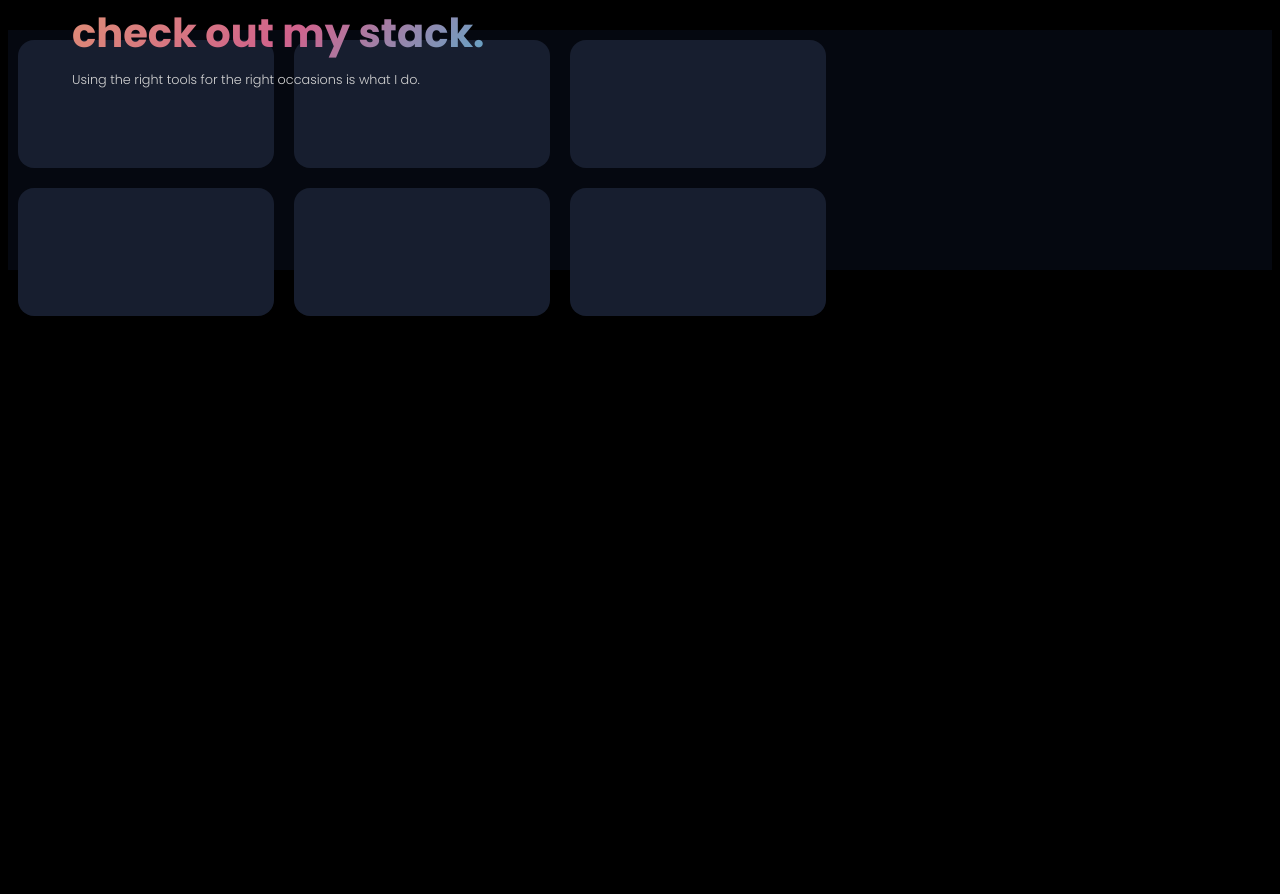
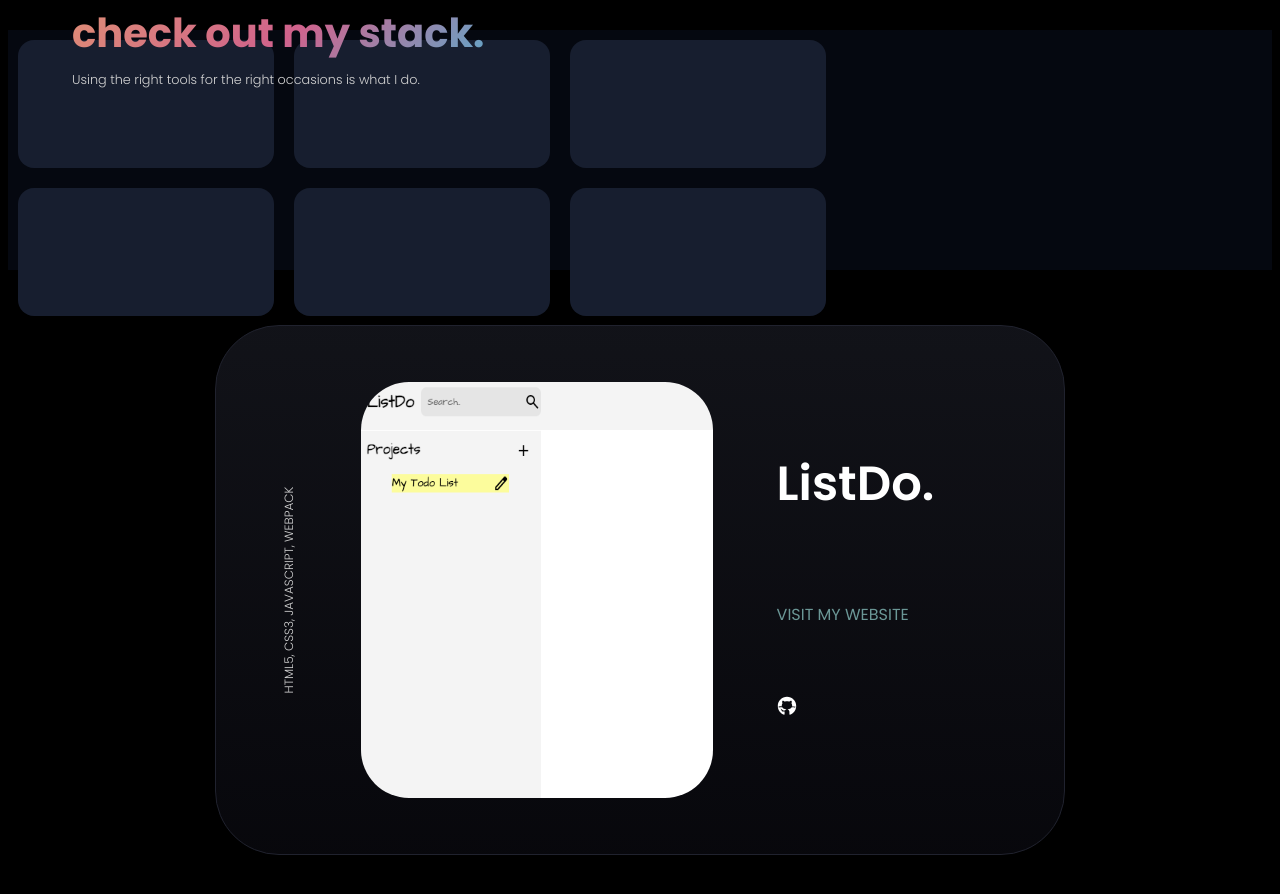
Before and after one commit to tdematos/Portfolio-Website, a website: page index.html in a window 1280 px wide. Shown: the part 778-1672 px from the top of the page. Before the commit the page ends 1104 px from the top, so only its background shows below. Drawn offline with Linux system fonts and the light colour scheme.

Commit message:
Creating project card and section for website

```diff
--- a/index.html
+++ b/index.html
@@ -196,7 +196,51 @@
         </div>
       </section>
 
-      <section class="projects"></section>
+      <section class="project-section">
+        <div class="project-card">
+          <h3 class="project-stack">HTML5, CSS3, JAVASCRIPT, WEBPACK</h3>
+          <img
+            class="project-img"
+            src="./assets/Screenshot 2024-01-03 at 10.07.18 PM.png"
+            alt=""
+          />
+          <div class="project-info">
+            <h3 class="project-title">ListDo.</h3>
+            <a class="website-link" href="">VISIT MY WEBSITE</a>
+            <div class="linked-icons"></div>
+            <svg
+              xmlns="http://www.w3.org/2000/svg"
+              x="0px"
+              y="0px"
+              width="20"
+              viewBox="0,0,256,256"
+            >
+              <g
+                fill="#ffffff"
+                fill-rule="nonzero"
+                stroke="none"
+                stroke-width="1"
+                stroke-linecap="butt"
+                stroke-linejoin="miter"
+                stroke-miterlimit="10"
+                stroke-dasharray=""
+                stroke-dashoffset="0"
+                font-family="none"
+                font-weight="none"
+                font-size="none"
+                text-anchor="none"
+                style="mix-blend-mode: normal"
+              >
+                <g transform="scale(5.12,5.12)">
+                  <path
+                    d="M17.791,46.836c0.711,-0.306 1.209,-1.013 1.209,-1.836v-5.4c0,-0.197 0.016,-0.402 0.041,-0.61c-0.014,0.004 -0.027,0.007 -0.041,0.01c0,0 -3,0 -3.6,0c-1.5,0 -2.8,-0.6 -3.4,-1.8c-0.7,-1.3 -1,-3.5 -2.8,-4.7c-0.3,-0.2 -0.1,-0.5 0.5,-0.5c0.6,0.1 1.9,0.9 2.7,2c0.9,1.1 1.8,2 3.4,2c2.487,0 3.82,-0.125 4.622,-0.555c0.934,-1.389 2.227,-2.445 3.578,-2.445v-0.025c-5.668,-0.182 -9.289,-2.066 -10.975,-4.975c-3.665,0.042 -6.856,0.405 -8.677,0.707c-0.058,-0.327 -0.108,-0.656 -0.151,-0.987c1.797,-0.296 4.843,-0.647 8.345,-0.714c-0.112,-0.276 -0.209,-0.559 -0.291,-0.849c-3.511,-0.178 -6.541,-0.039 -8.187,0.097c-0.02,-0.332 -0.047,-0.663 -0.051,-0.999c1.649,-0.135 4.597,-0.27 8.018,-0.111c-0.079,-0.5 -0.13,-1.011 -0.13,-1.543c0,-1.7 0.6,-3.5 1.7,-5c-0.5,-1.7 -1.2,-5.3 0.2,-6.6c2.7,0 4.6,1.3 5.5,2.1c1.699,-0.701 3.599,-1.101 5.699,-1.101c2.1,0 4,0.4 5.6,1.1c0.9,-0.8 2.8,-2.1 5.5,-2.1c1.5,1.4 0.7,5 0.2,6.6c1.1,1.5 1.7,3.2 1.6,5c0,0.484 -0.045,0.951 -0.11,1.409c3.499,-0.172 6.527,-0.034 8.204,0.102c-0.002,0.337 -0.033,0.666 -0.051,0.999c-1.671,-0.138 -4.775,-0.28 -8.359,-0.089c-0.089,0.336 -0.197,0.663 -0.325,0.98c3.546,0.046 6.665,0.389 8.548,0.689c-0.043,0.332 -0.093,0.661 -0.151,0.987c-1.912,-0.306 -5.171,-0.664 -8.879,-0.682c-1.665,2.878 -5.22,4.755 -10.777,4.974v0.031c2.6,0 5,3.9 5,6.6v5.4c0,0.823 0.498,1.53 1.209,1.836c9.161,-3.032 15.791,-11.672 15.791,-21.836c0,-12.682 -10.317,-23 -23,-23c-12.683,0 -23,10.318 -23,23c0,10.164 6.63,18.804 15.791,21.836z"
+                  ></path>
+                </g>
+              </g>
+            </svg>
+          </div>
+        </div>
+      </section>
 
       <section class="contact-me"></section>
 
--- /dev/null
+++ b/sass/_projects.scss
@@ -0,0 +1,64 @@
+.project-section {
+  height: 80vh;
+  display: flex;
+  flex-direction: column;
+  justify-content: center;
+  align-items: center;
+}
+
+.project-card {
+  display: flex;
+  flex-direction: row;
+  justify-content: center;
+  align-items: center;
+  height: 33rem;
+  width: 53rem;
+  border-radius: 4rem;
+  background: linear-gradient(
+    180deg,
+    rgba(35, 37, 49, 0.5),
+    rgba(15, 15, 24, 0.5)
+  );
+  border: 0.1rem solid #20222e;
+}
+
+.project-info {
+  display: flex;
+  flex-direction: column;
+  justify-content: space-between;
+  height: 60%;
+  position: relative;
+  right: 4rem;
+  bottom: 2rem;
+}
+
+.project-img {
+  width: 22rem;
+  height: 26rem;
+  border-radius: 3rem;
+  position: relative;
+  right: 8rem;
+}
+
+.project-stack {
+  color: $menu-font-color;
+  font-size: 0.75rem;
+  font-weight: 300;
+  transform: rotate(270deg);
+  margin: 0%;
+  position: relative;
+  right: 6rem;
+}
+
+.project-title {
+  font-size: 3rem;
+  font-weight: 600;
+}
+
+.website-link {
+  color: #6b9796;
+}
+
+.project-section {
+  display: flex;
+}
--- a/sass/main.scss
+++ b/sass/main.scss
@@ -4,6 +4,7 @@
 @import "./hero.scss";
 @import "./_aboutme.scss";
 @import "./_tech-stack";
+@import "./projects";
 
 body {
   font-family: $primary-font-family;
```
Also changed, not shown: assets/Screenshot 2024-01-03 at 10.07.18 PM.png (added), css/style.css, 1 other file.
